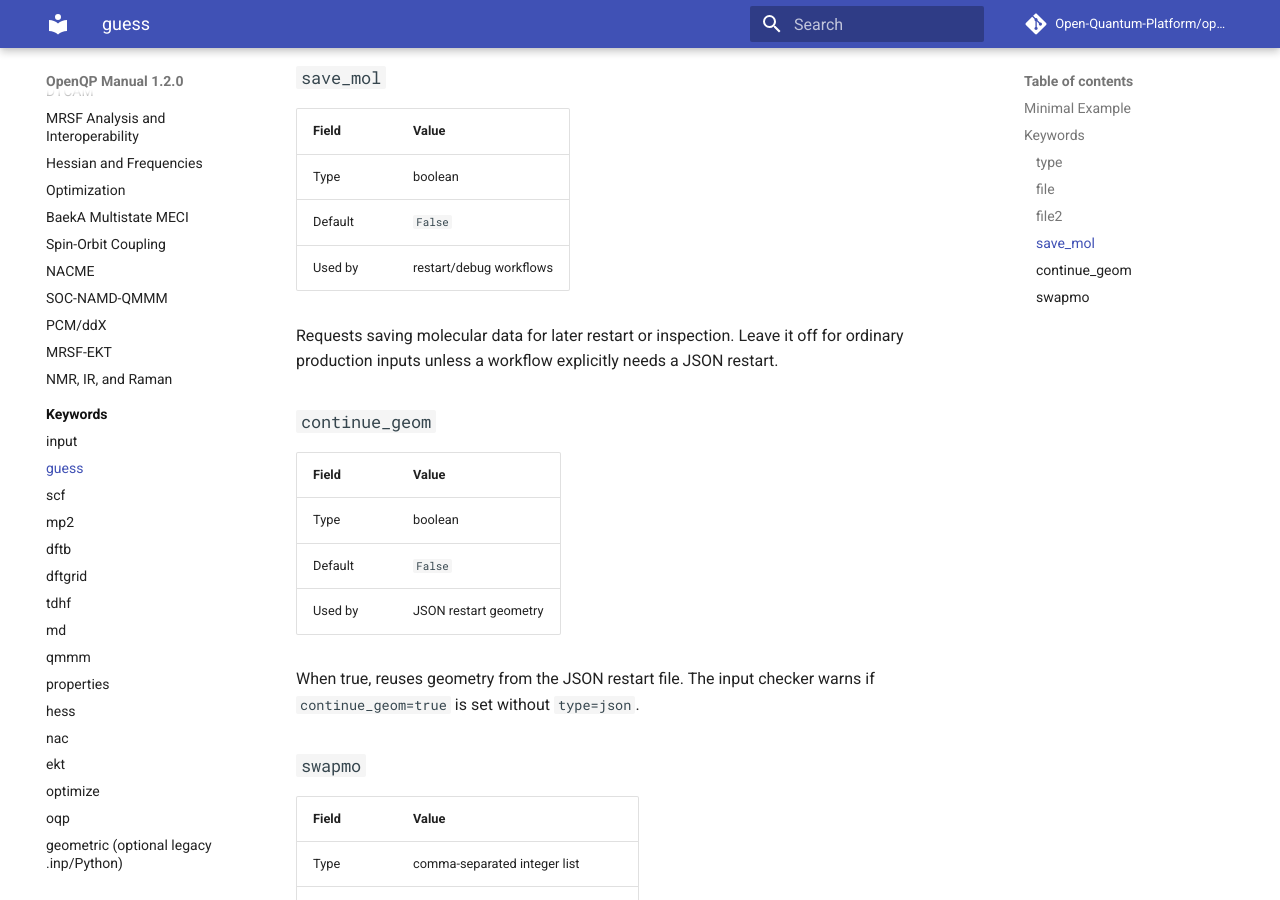
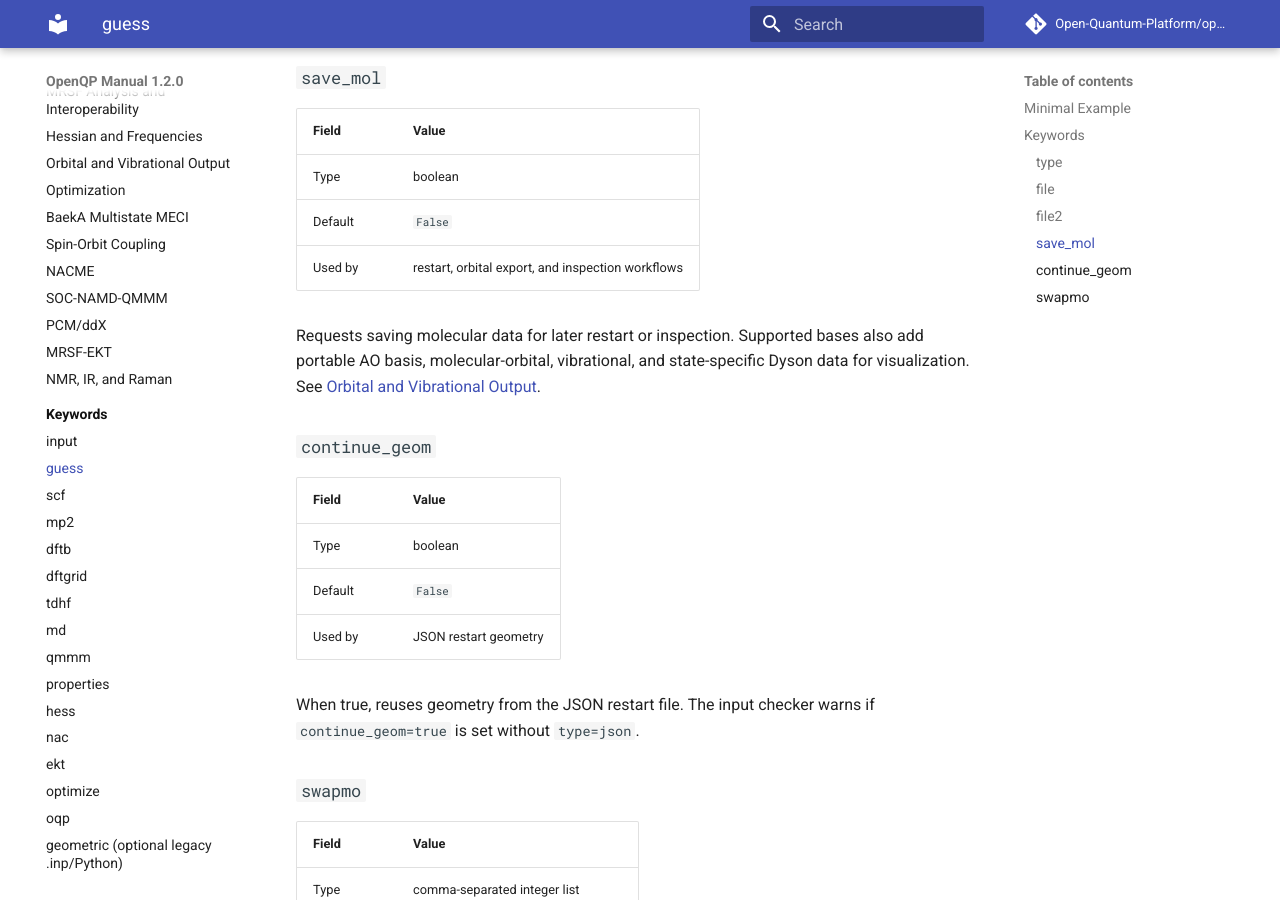
Before and after one commit to Open-Quantum-Platform/openqp-docs, an MkDocs documentation site: the page built from docs/keywords/guess.md, in a window 1280 px wide and 900 px high, scrolled down 1924 px. Built offline with MkDocs 1.6.1 and Material for MkDocs 9.7.7, drawn with Linux system fonts in a browser that asks for light colours; comment, search, counter and statistics services are not loaded.

Commit message:
Document orbital and vibrational exports

```diff
--- a/docs/keywords/guess.md
+++ b/docs/keywords/guess.md
@@ -64,11 +64,12 @@ information. If it is omitted, NACME can instead use `[input] system2`.
 | --- | --- |
 | Type | boolean |
 | Default | `False` |
-| Used by | restart/debug workflows |
+| Used by | restart, orbital export, and inspection workflows |
 
-Requests saving molecular data for later restart or inspection. Leave it off
-for ordinary production inputs unless a workflow explicitly needs a JSON
-restart.
+Requests saving molecular data for later restart or inspection. Supported
+bases also add portable AO basis, molecular-orbital, vibrational, and
+state-specific Dyson data for visualization. See
+[Orbital and Vibrational Output](../workflows/orbital-vibrational-output.md).
 
 ### `continue_geom`
 
--- a/mkdocs.yml
+++ b/mkdocs.yml
@@ -53,6 +53,7 @@ nav:
       - DTCAM: workflows/dtcam.md
       - MRSF Analysis and Interoperability: workflows/mrsf-analysis.md
       - Hessian and Frequencies: workflows/hessian.md
+      - Orbital and Vibrational Output: workflows/orbital-vibrational-output.md
       - Optimization: workflows/optimization.md
       - BaekA Multistate MECI: workflows/baeka-multistate-meci.md
       - Spin-Orbit Coupling: workflows/soc.md
```
Also changed, not shown: docs/keywords/scf.md (+4 -1 lines), docs/workflows/ekt.md (+6 -0 lines), docs/workflows/hessian.md (+5 -0 lines), docs/workflows/orbital-vibrational-output.md (added, +100 -0 lines).
